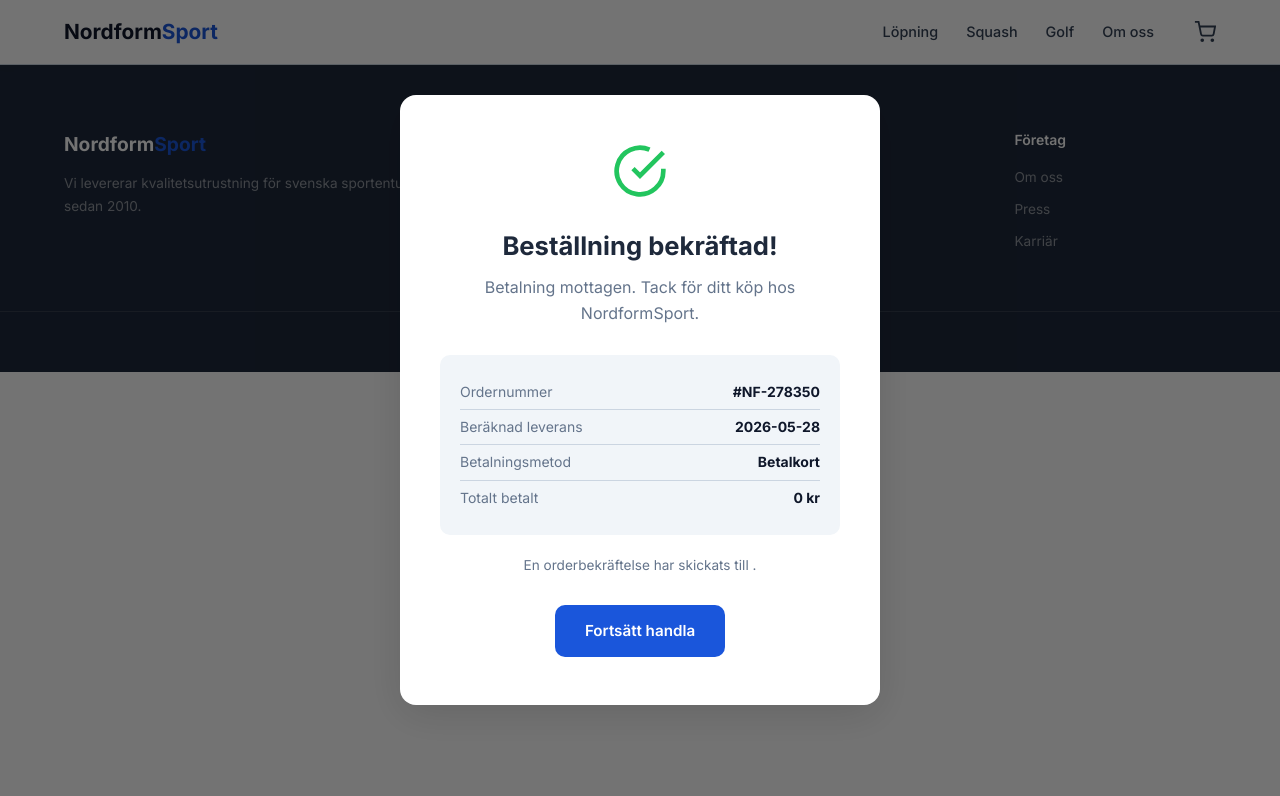
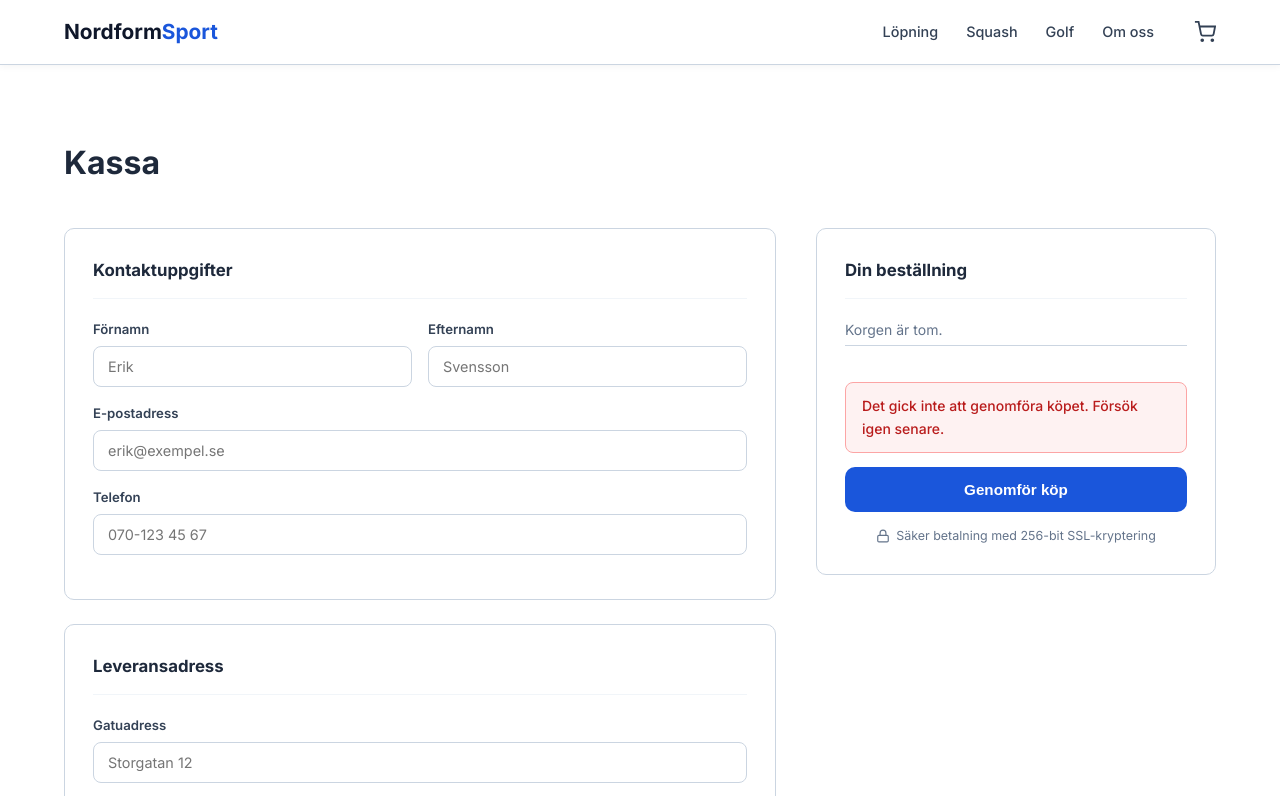
Before and after one commit to sebslack123/SlackRetailSite, a website: page checkout.html in a window 1280 px wide. Both pictures are taken after a click on the button "Genomför köp". Shown: the top 796 px of the page. Drawn offline with Linux system fonts and the light colour scheme.

Commit message:
chore: reset to broken demo state [reporeverse]

```diff
--- a/checkout.html
+++ b/checkout.html
@@ -230,21 +230,9 @@
     }
 
     function placeOrder() {
-      const email = document.getElementById('email').value;
-      const payment = document.querySelector('input[name="payment"]:checked').value;
-      const orderNum = '#NF-' + Math.random().toString().slice(2, 8);
-      const deliveryDate = new Date(Date.now() + 3 * 24 * 60 * 60 * 1000).toLocaleDateString('sv-SE');
-      const total = formatPrice(getCartTotal());
-      const paymentLabels = { card: 'Betalkort', swish: 'Swish', klarna: 'Faktura – Klarna' };
-
-      document.getElementById('order-number').textContent = orderNum;
-      document.getElementById('delivery-date').textContent = deliveryDate;
-      document.getElementById('payment-method-display').textContent = paymentLabels[payment];
-      document.getElementById('conf-total').textContent = total;
-      document.getElementById('conf-email-addr').textContent = email;
-
-      document.getElementById('checkout-section').style.display = 'none';
-      document.getElementById('order-confirmation').style.display = 'flex';
+      const el = document.getElementById('payment-error');
+      el.textContent = 'Det gick inte att genomföra köpet. Försök igen senare.';
+      el.style.display = 'block';
     }
 
     function clearCartAndGo(e) {
```
